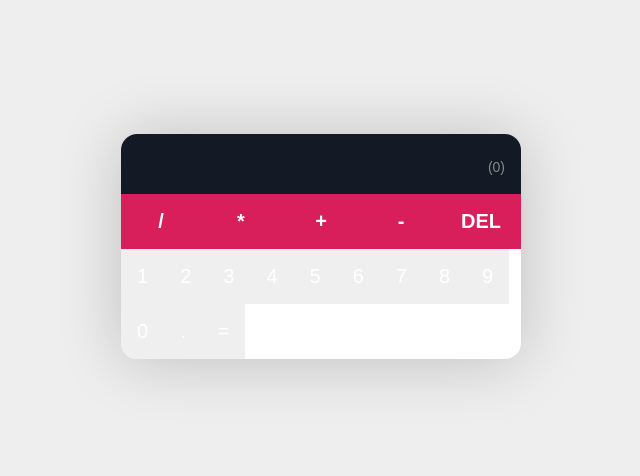
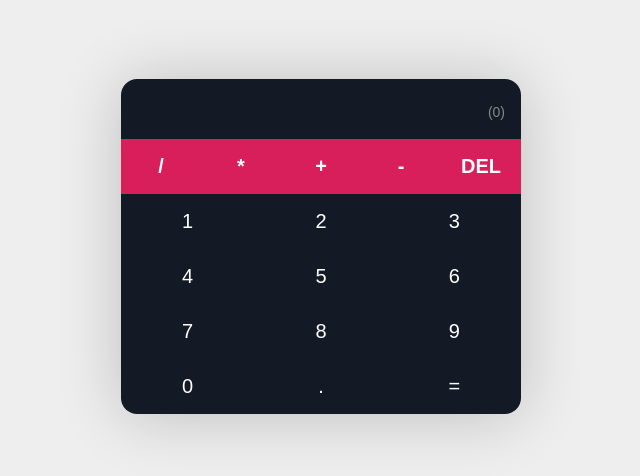
Before and after one commit to michaelkielt/reactcalculator, a React (Create React App) app: page / in a window 1280 px wide. Shown: the part 154-630 px from the top of the page, without its empty margins (319-959 px from the left). Built offline with nearby package versions, Linux system fonts and the light colour scheme.

Commit message:
added styling for digits and digit buttons

```diff
--- a/src/index.css
+++ b/src/index.css
@@ -70,3 +70,14 @@ button:hover {
     background-color: var(--primary);
     font-weight: 700;
 }
+
+.digits {
+    display: flex;
+    flex-wrap: wrap;
+}
+
+.digits button {
+    flex: 1 1 33.333%;
+    max-width: 33.333%;
+    background-color: var(--dark);
+}
```
